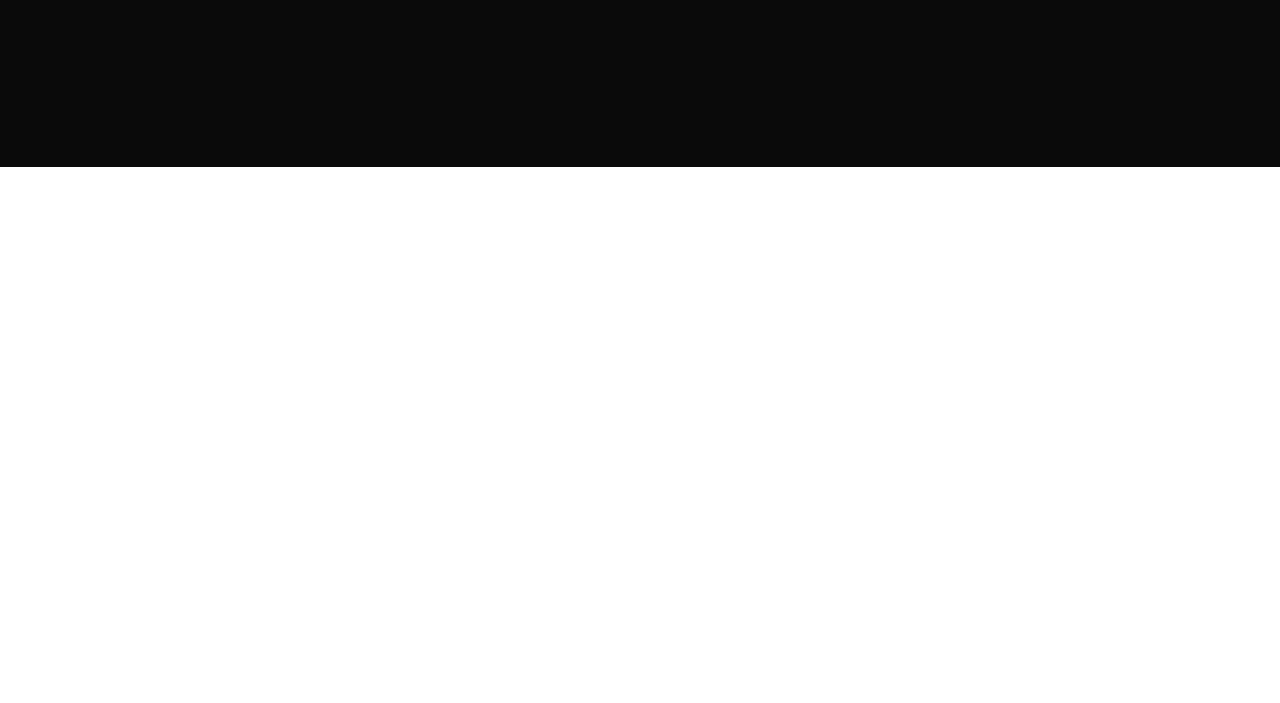
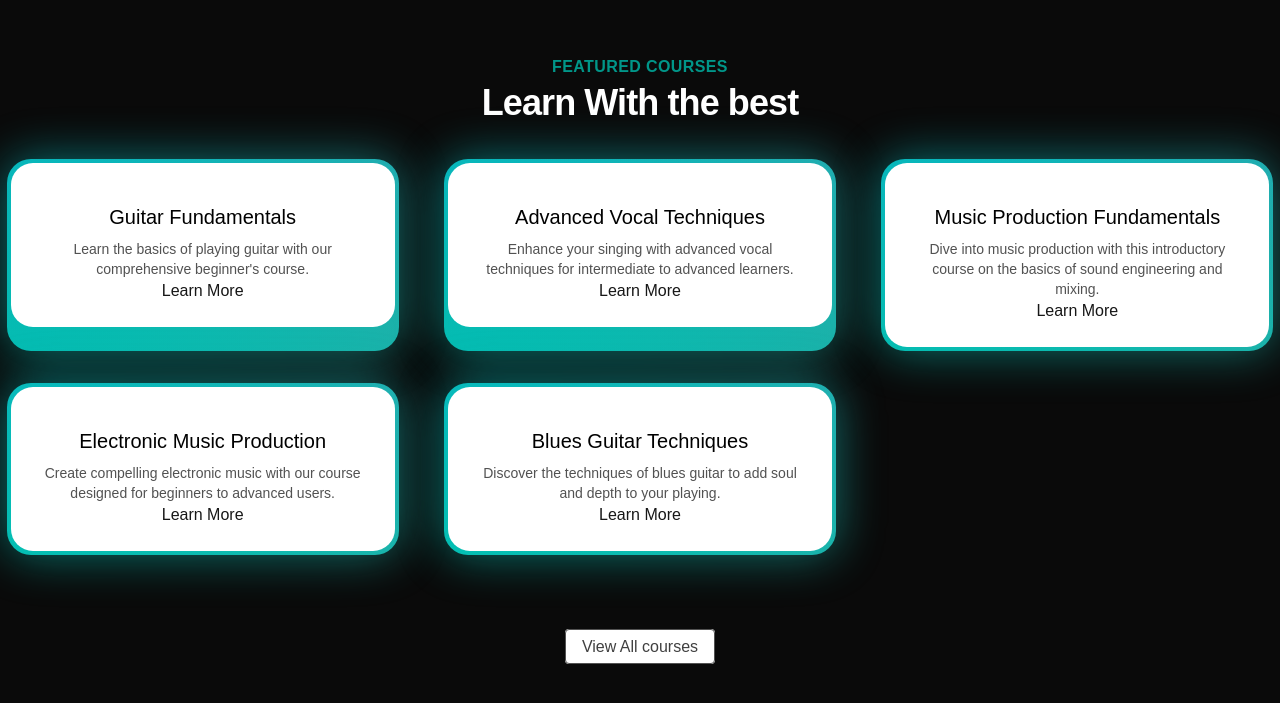
Before and after one commit to Jain4556/nextjs_prj, a Next.js app: page / in a window 1280 px wide. Shown: the part 633-1336 px from the top of the page. Before the commit the page ends 800 px from the top, so only its background shows below. Built offline with nearby package versions, Linux system fonts and the light colour scheme.

Commit message:
cards-added

```diff
--- a/src/app/page.tsx
+++ b/src/app/page.tsx
@@ -1,3 +1,4 @@
+import FeaturedCourses from "@/components/FeaturedCourses";
 import HeroSection from "@/components/HeroSection";
 
 export default function Home() {
@@ -5,6 +6,7 @@
     <main className="min-h-screen bg-black/[0.96] antialiased bg-grid-white/[0.2] ">
 
    <HeroSection/>
+   <FeaturedCourses/>
    </main>
   )
 }
--- /dev/null
+++ b/src/components/FeaturedCourses.tsx
@@ -0,0 +1,65 @@
+"use client";
+import Link from "next/link";
+import courseData from "../data/music_courses.json";
+import { BackgroundGradient } from "./ui/background-gradient";
+
+interface Course {
+  id: number;
+  title: string;
+  slug: string;
+  description: string;
+  price: number;
+  instructor: string;
+  isFeatured: boolean;
+  // "image": "/courses/guitar.jpg"
+}
+
+const FeaturedCourses = () => {
+  const featuredCourses = courseData.courses.filter(
+    (course: Course) => course.isFeatured
+  );
+
+  return (
+    <div className="py-12 bg-grey-900">
+      <div>
+        <div className="text-center">
+          <h2 className="text-base text-teal-600 font-semibold tracking-wide uppercase">
+            FEATURED COURSES
+          </h2>
+          <p className="mt-2 text-3xl leading-8 font-extrabold tracking-tight text-white sm:text-4xl">
+            Learn With the best
+          </p>
+        </div>
+      </div>
+      <div className="mt-10">
+        <div className="grid grid-cols-1 sm:grid-cols-2 lg:grid-cols-3 gap-8 justify-center">
+          {featuredCourses.map((course: Course) => (
+            <div key={course.id} className="flex justify-center">
+              <BackgroundGradient className="flex flex-col rounded-[22px] bg-white dark:bg-zinc-900 overflow-hidden h-f max-w-sm">
+                <div className="p-4 sm:p-6 flex flex-col items-center text-center flex-grow">
+                  <p className="text-lg sm:text-xl text-black mt-4 mb-2 dark:text-neutral-200">
+                    {course.title}
+                  </p>
+                  <p className="text-sm text-neutral-600 dark:text-neutral-400 flex-grow">
+                    {course.description}
+                  </p>
+                  <Link href={`/courses/${course.slug}`}>Learn More</Link>
+                </div>
+              </BackgroundGradient>
+            </div>
+          ))}
+        </div>
+      </div>
+      <div className="mt-20 text-center">
+        <Link
+          href={"/courses"}
+          className="px-4 py-2 rounded border border-neutral-600 text-neutral-700 bg-white hover:bg-gray-100 transition duration-200"
+        >
+          View All courses
+        </Link>
+      </div>
+    </div>
+  );
+};
+
+export default FeaturedCourses;
--- /dev/null
+++ b/src/components/ui/background-gradient.tsx
@@ -0,0 +1,72 @@
+import { cn } from "@/utils/cn";
+import React from "react";
+import { motion } from "motion/react";
+
+export const BackgroundGradient = ({
+  children,
+  className,
+  containerClassName,
+  animate = true,
+}: {
+  children?: React.ReactNode;
+  className?: string;
+  containerClassName?: string;
+  animate?: boolean;
+}) => {
+  const variants = {
+    initial: {
+      backgroundPosition: "0 50%",
+    },
+    animate: {
+      backgroundPosition: ["0, 50%", "100% 50%", "0 50%"],
+    },
+  };
+  return (
+    <div className={cn("relative p-[4px] group", containerClassName)}>
+      <motion.div
+        variants={animate ? variants : undefined}
+        initial={animate ? "initial" : undefined}
+        animate={animate ? "animate" : undefined}
+        transition={
+          animate
+            ? {
+                duration: 5,
+                repeat: Infinity,
+                repeatType: "reverse",
+              }
+            : undefined
+        }
+        style={{
+          backgroundSize: animate ? "400% 400%" : undefined,
+        }}
+        className={cn(
+          "absolute inset-0 rounded-3xl z-[1] opacity-60 group-hover:opacity-100 blur-xl  transition duration-500 will-change-transform",
+          " bg-[radial-gradient(circle_farthest-side_at_0_100%,#00ccb1,transparent),radial-gradient(circle_farthest-side_at_100%_0,#7b61ff,transparent),radial-gradient(circle_farthest-side_at_100%_100%,#ffc414,transparent),radial-gradient(circle_farthest-side_at_0_0,#1ca0fb,#141316)]"
+        )}
+      />
+      <motion.div
+        variants={animate ? variants : undefined}
+        initial={animate ? "initial" : undefined}
+        animate={animate ? "animate" : undefined}
+        transition={
+          animate
+            ? {
+                duration: 5,
+                repeat: Infinity,
+                repeatType: "reverse",
+              }
+            : undefined
+        }
+        style={{
+          backgroundSize: animate ? "400% 400%" : undefined,
+        }}
+        className={cn(
+          "absolute inset-0 rounded-3xl z-[1] will-change-transform",
+          "bg-[radial-gradient(circle_farthest-side_at_0_100%,#00ccb1,transparent),radial-gradient(circle_farthest-side_at_100%_0,#7b61ff,transparent),radial-gradient(circle_farthest-side_at_100%_100%,#ffc414,transparent),radial-gradient(circle_farthest-side_at_0_0,#1ca0fb,#141316)]"
+        )}
+      />
+
+      <div className={cn("relative z-10", className)}>{children}</div>
+    </div>
+  );
+};
```
Also changed, not shown: tailwind.config.ts (+14 -15 lines).
